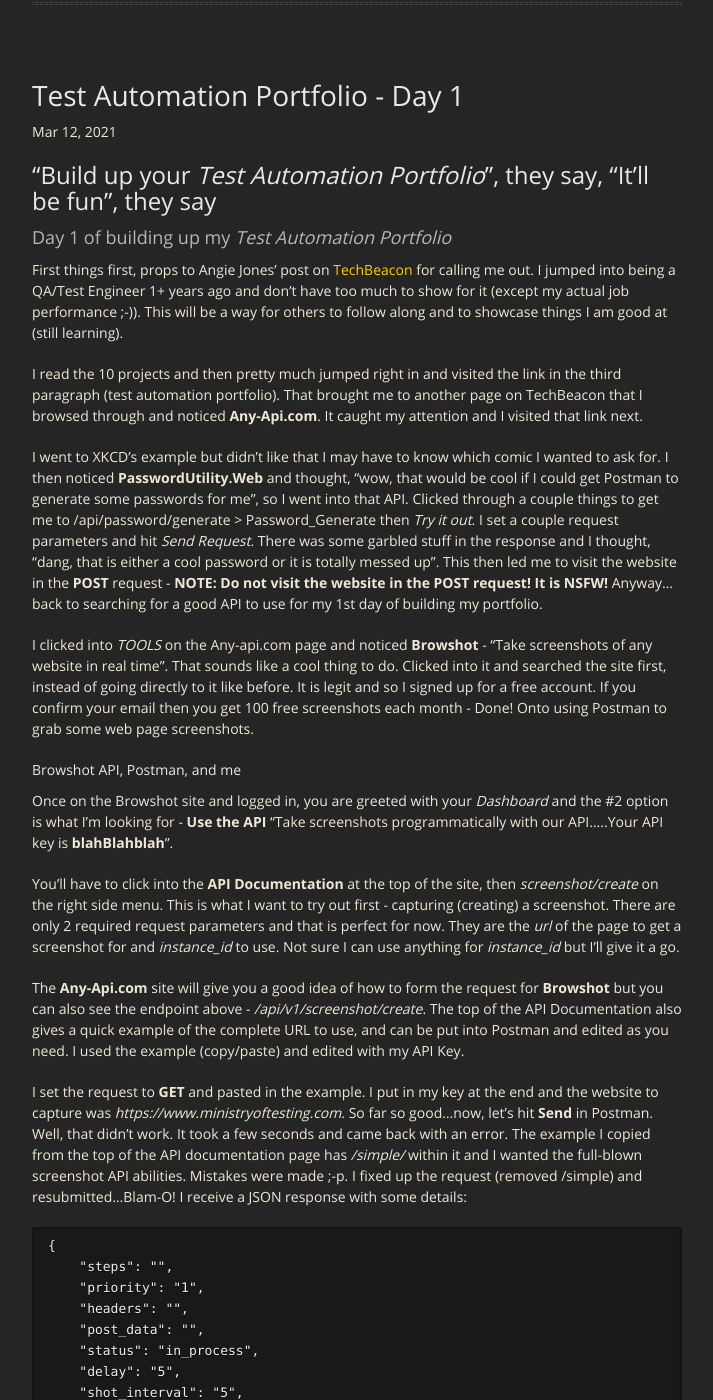
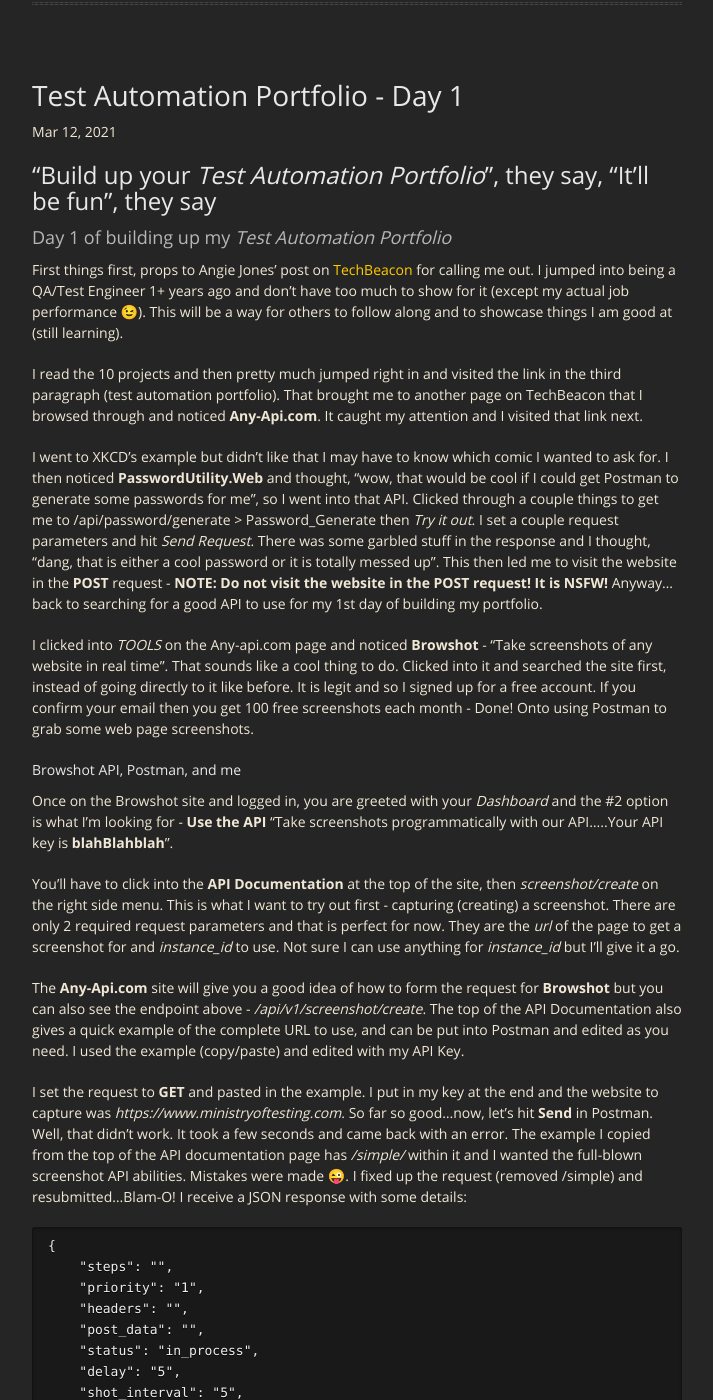
Before and after one commit to mfontenot/mfontenot.github.io_bak, a Jekyll site: the page built from _posts/2021-03-12-test-automation-portfolio-day-1.md, in a window 1280 px wide and 1400 px high, scrolled down 191 px. Shown: the whole window, without its empty margins (283-996 px from the left). Built offline with Jekyll 4.4.1, drawn with Linux system fonts in a browser that asks for light colours.

````diff
--- a/_posts/2021-03-12-test-automation-portfolio-day-1.md
+++ b/_posts/2021-03-12-test-automation-portfolio-day-1.md
@@ -13,7 +13,7 @@ categories: testing portfolio
 ## "Build up your *Test Automation Portfolio*", they say, "It'll be fun", they say
 
 ### Day 1 of building up my *Test Automation Portfolio*
-First things first, props to Angie Jones' post on [TechBeacon](https://techbeacon.com/app-dev-testing/10-portfolio-projects-aspiring-automation-engineers) for calling me out.  I jumped into being a QA/Test Engineer 1+ years ago and don't have too much to show for it (except my actual job performance ;-)).  This will be a way for others to follow along and to showcase things I am good at (still learning).
+First things first, props to Angie Jones' post on [TechBeacon](https://techbeacon.com/app-dev-testing/10-portfolio-projects-aspiring-automation-engineers) for calling me out.  I jumped into being a QA/Test Engineer 1+ years ago and don't have too much to show for it (except my actual job performance 😉).  This will be a way for others to follow along and to showcase things I am good at (still learning).
 
 I read the 10 projects and then pretty much jumped right in and visited the link in the third paragraph (test automation portfolio).  That brought me to another page on TechBeacon that I browsed through and noticed **Any-Api.com**.  It caught my attention and I visited that link next.
 
@@ -28,7 +28,7 @@ You'll have to click into the **API Documentation** at the top of the site, then
 
 The **Any-Api.com** site will give you a good idea of how to form the request for **Browshot** but you can also see the endpoint above - */api/v1/screenshot/create*.  The top of the API Documentation also gives a quick example of the complete URL to use, and can be put into Postman and edited as you need.  I used the example (copy/paste) and edited with my API Key.
 
-I set the request to **GET** and pasted in the example.  I put in my key at the end and the website to capture was *https://www.ministryoftesting.com*.  So far so good...now, let's hit **Send** in Postman.  Well, that didn't work.  It took a few seconds and came back with an error.  The example I copied from the top of the API documentation page has */simple/* within it and I wanted the full-blown screenshot API abilities.  Mistakes were made ;-p.  I fixed up the request (removed /simple) and resubmitted...Blam-O!  I receive a JSON response with some details:
+I set the request to **GET** and pasted in the example.  I put in my key at the end and the website to capture was *https://www.ministryoftesting.com*.  So far so good...now, let's hit **Send** in Postman.  Well, that didn't work.  It took a few seconds and came back with an error.  The example I copied from the top of the API documentation page has */simple/* within it and I wanted the full-blown screenshot API abilities.  Mistakes were made 😜.  I fixed up the request (removed /simple) and resubmitted...Blam-O!  I receive a JSON response with some details:
 
 ``` JSON
 {
````
